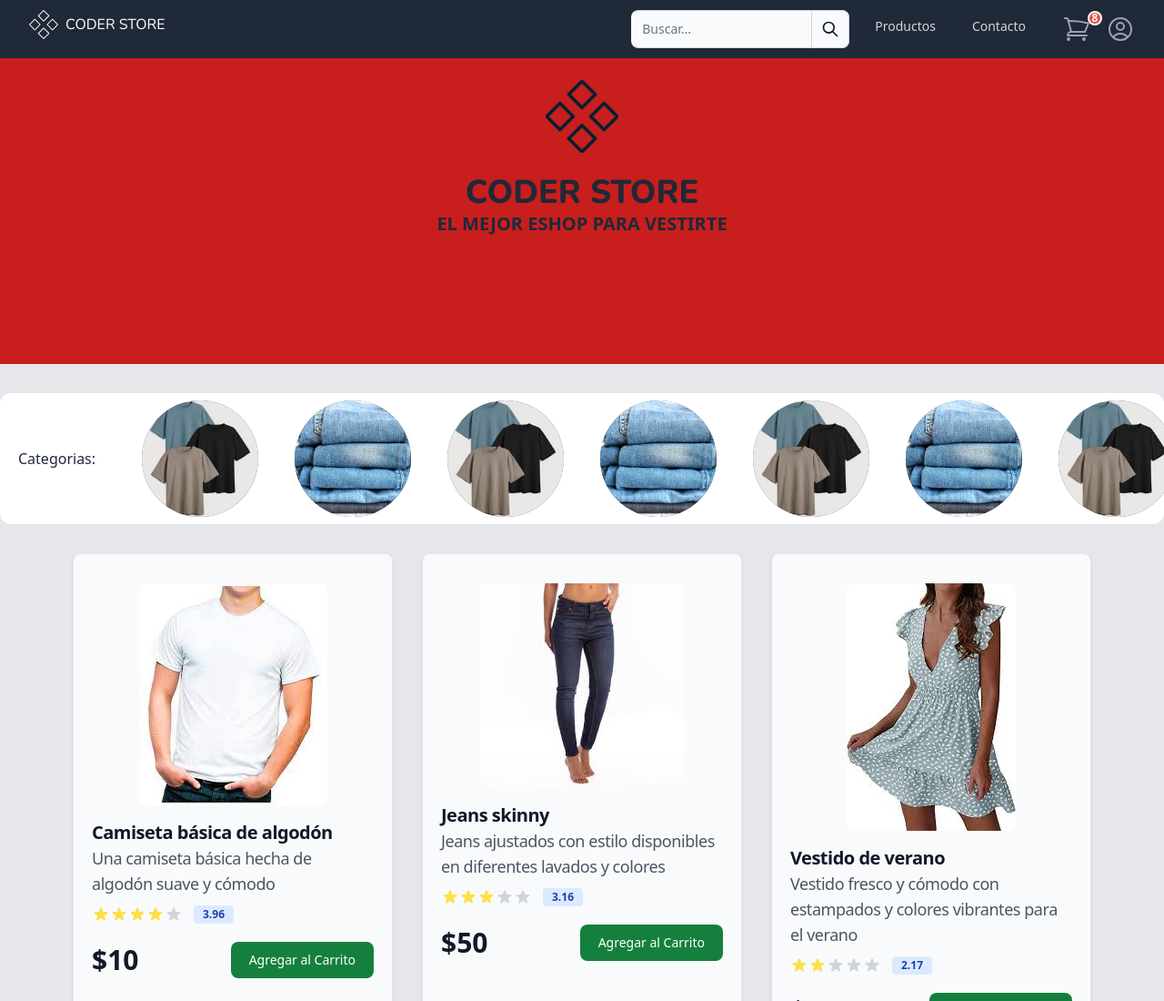
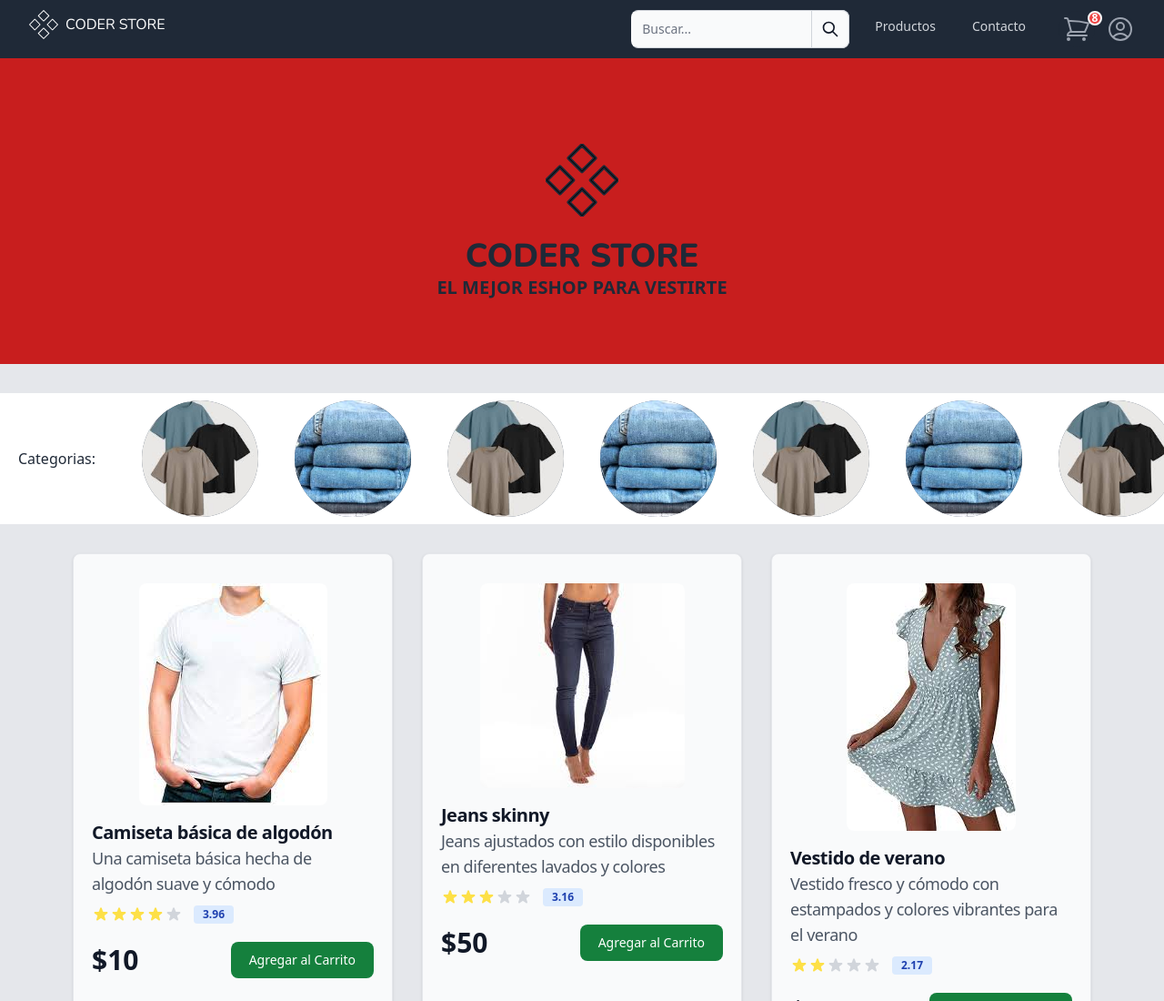
Before and after one commit to juanPabloSarobe/Javascript-Comision51330, a plain HTML site: page index.html in a window 1280 px wide. Shown: the top 1100 px of the page at 91% size. Drawn offline with nearby package versions, Linux system fonts and the light colour scheme.

Commit message:
se centro el titulo principal

```diff
--- a/index.html
+++ b/index.html
@@ -215,7 +215,7 @@
   </nav>
 
   <!-- cartel prncipal -->
-  <div class="  pt-16 w-screen h-[50vh] flex flex-col items-center bg-primary-700 ">
+  <div class="  pt-16 w-screen h-[50vh] flex flex-col justify-center items-center bg-primary-700 ">
 
     <div class="flex flex-col items-center">
       <svg xmlns="http://www.w3.org/2000/svg" class=" h-20 w-20 m-6 text-gray-800 "
@@ -234,7 +234,7 @@
 
 <!-- Seccion de filtros -->
 
-<div class="relative rounded-xl overflow-auto bg-white dark:bg-gray-600 mt-8">
+<div class="relative  overflow-auto bg-white dark:bg-gray-600 mt-8">
 
   <div  class=" relative w-full flex snap-x gap-10 overflowx-x-auto  mx-auto  h-36 items-center  ">
 
```
Also changed, not shown: style/style.css.
